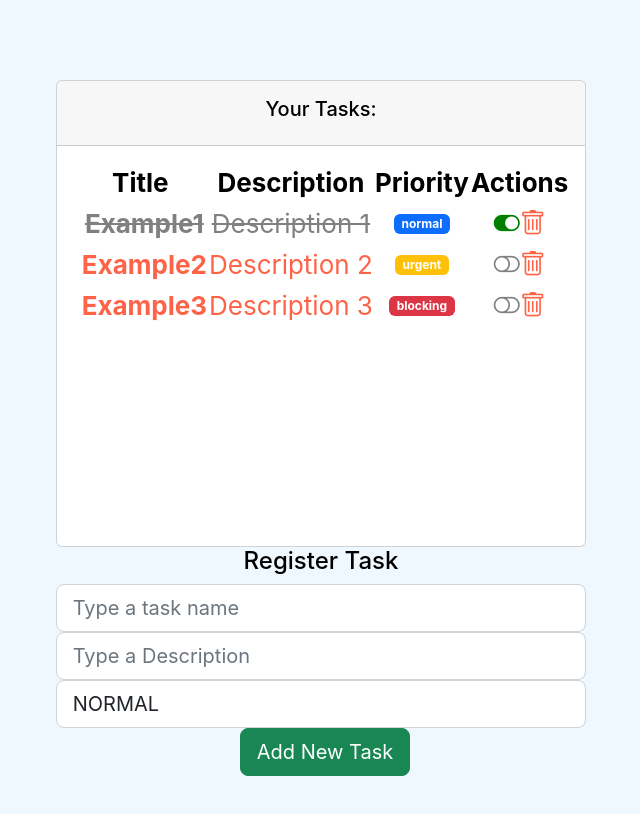
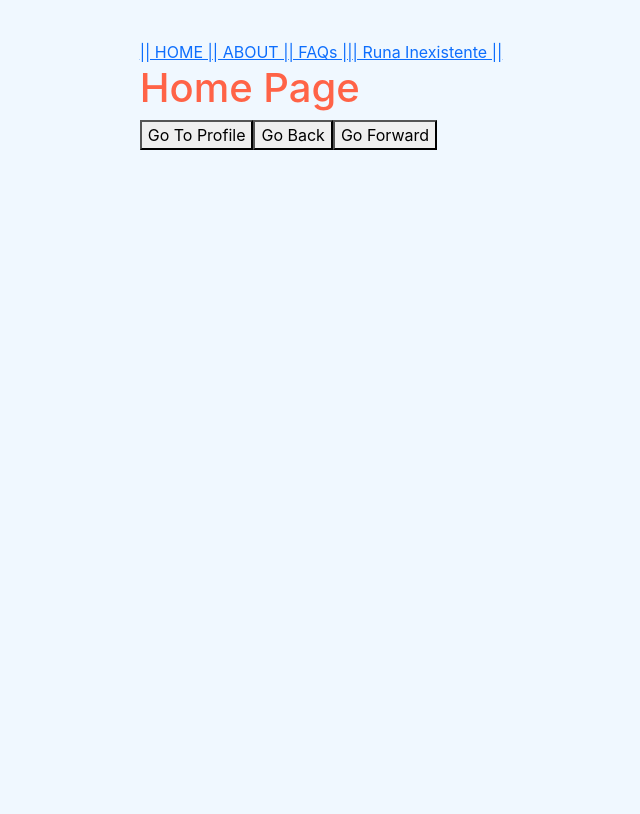
Before and after one commit to fjarar/TODO_LIST_REACT, a React (Create React App) app: page / in a window 1280 px wide. Shown: the top 814 px of the page, without its empty margins (319-959 px from the left). Built offline with nearby package versions, Linux system fonts and the light colour scheme.

Commit message:
added routes and edited new pages

```diff
--- a/package.json
+++ b/package.json
@@ -12,6 +12,7 @@
     "node-sass": "^8.0.0",
     "react": "^18.2.0",
     "react-dom": "^18.2.0",
+    "react-router-dom": "^6.12.0",
     "react-scripts": "5.0.1",
     "web-vitals": "^2.1.4",
     "yup": "^1.2.0"
--- /dev/null
+++ b/src/AppRoutingOne.js
@@ -0,0 +1,42 @@
+import { BrowserRouter as Router, Route, Routes, Link } from "react-router-dom";
+
+import HomePage from "./pages/home/HomePage";
+import NotFoundPage from "./pages/404/NotFoundPage";
+import AboutPage from "./pages/about-faqs/AboutPage";
+import ProfilePage from "./pages/profile/ProfilePage";
+import TasksPage from "./pages/tasks/TasksPage";
+import TaskDetailPage from "./pages/tasks/TaskDetailPage";
+
+function MultiRoute(el, ...paths) {
+  return paths.map((p) => <Route key={p} element={el} path={p} />);
+}
+
+function AppRoutingOne() {
+  return (
+    <Router>
+      <div>
+        <aside>
+          <Link to="/">|| HOME |</Link>
+          <Link to="/about">| ABOUT |</Link>
+          <Link to="/faqs">| FAQs ||</Link>
+          <Link to='/nada'>| Runa Inexistente ||</Link>
+        </aside>
+
+        <main>
+          <Routes>
+            <Route exact path="/" element={<HomePage />} />
+            {MultiRoute(<AboutPage />, "/about", "/faqs")}
+            <Route path="/profile" element={<ProfilePage />}></Route>
+            <Route path="/tasks" element={<TasksPage />}></Route>
+            <Route path="/tasks/:id" element={<TaskDetailPage />}></Route>
+
+            {/* 404 - Page Not Found */}
+            <Route path="*" element={<NotFoundPage />} />
+          </Routes>
+        </main>
+      </div>
+    </Router>
+  );
+}
+
+export default AppRoutingOne;
--- a/src/index.js
+++ b/src/index.js
@@ -7,11 +7,13 @@ import 'bootstrap-icons/font/bootstrap-icons.css';
 import './index.css';
 import App from './App';
 import reportWebVitals from './reportWebVitals';
+import AppRoutingOne from './AppRoutingOne';
 
 const root = ReactDOM.createRoot(document.getElementById('root'));
 root.render(
   <React.StrictMode>
-    <App />
+    {/* <App /> */}
+    <AppRoutingOne />
   </React.StrictMode>
 );
 
--- a/src/pages/404/NotFoundPage.jsx
+++ b/src/pages/404/NotFoundPage.jsx
@@ -1,9 +1,18 @@
 import React from 'react';
+import { useNavigate } from 'react-router-dom';
 
 const NotFoundPage = () => {
+
+    const history = useNavigate();
+
+    const navigateTo = (path) =>{
+        history(path);
+    }
+
     return (
         <div>
             <h1>404 - Page Not Found</h1>
+            <button onClick={ () => navigateTo('/') }>Go back to Home</button>
         </div>
     );
 }
--- /dev/null
+++ b/src/pages/about-faqs/AboutPage.jsx
@@ -0,0 +1,35 @@
+import React from 'react';
+
+import { useLocation, useNavigate } from 'react-router-dom';
+
+const AboutPage = () => {
+
+    const location = useLocation();
+    const history = useNavigate();
+
+    console.log('we are in route:', location.pathname)
+    const navigate = (path) => {
+        history(path)
+    }
+
+    const goBack = () =>{
+        history(-1)
+    }
+
+    const goForward = () => {
+        history(+1)
+    }
+
+    return (
+        <div>
+            <h1>About | FAQs</h1>
+            <div>
+                <button onClick={()=> navigate('/')}>Go To Home</button>
+                <button onClick={ goBack }>Go Back</button>
+                <button onClick={ goForward }>Go Forward</button>
+            </div>
+        </div>
+    );
+}
+
+export default AboutPage;
--- a/src/pages/home/HomePage.jsx
+++ b/src/pages/home/HomePage.jsx
@@ -1,10 +1,27 @@
 import React from 'react';
+import { useNavigate, useLocation } from 'react-router-dom';
 
 const HomePage = () => {
+
+    const location = useLocation();
+    const history = useNavigate();
+    const navigate = (path) => {
+        history(path)
+    }
+
+    const goBack = () =>{
+        history(-1)
+    }
+
+    const goForward = () => {
+        history(+1)
+    }
     return (
         <div>
             <h1>Home Page</h1>
-            <h2>Dashboard</h2>
+            <button onClick={() => navigate('/profile')}>Go To Profile</button>
+            <button onClick={ goBack }>Go Back</button>
+            <button onClick={ goForward }>Go Forward</button>
         </div>
     );
 }
--- /dev/null
+++ b/src/pages/profile/ProfilePage.jsx
@@ -0,0 +1,25 @@
+import React from 'react';
+import { useNavigate } from 'react-router-dom';
+
+const ProfilePage = ({user}) => {
+
+    const history = useNavigate();
+
+    const navigateTo = (path) => {
+        history(path);
+    }
+
+    const goBack = () => {
+        history(-1)
+    }
+
+    return (
+        <div>
+            <h1>Your Profile</h1>
+            <button onClick={ () => navigateTo('/tasks')}>Your Tasks</button>
+            <button onClick={goBack}>Go Back</button>
+        </div>
+    );
+}
+
+export default ProfilePage;
--- /dev/null
+++ b/src/pages/tasks/TaskDetailPage.jsx
@@ -0,0 +1,14 @@
+import React from 'react';
+import { useParams } from 'react-router-dom';
+
+const TaskDetailPage = () => {
+
+    const {id} = useParams();
+    return (
+        <div>
+            <h1>Task Detail - {id} </h1>
+        </div>
+    );
+}
+
+export default TaskDetailPage;
```
Also changed, not shown: 2 other files (tests, documents, lock files or other folders).
